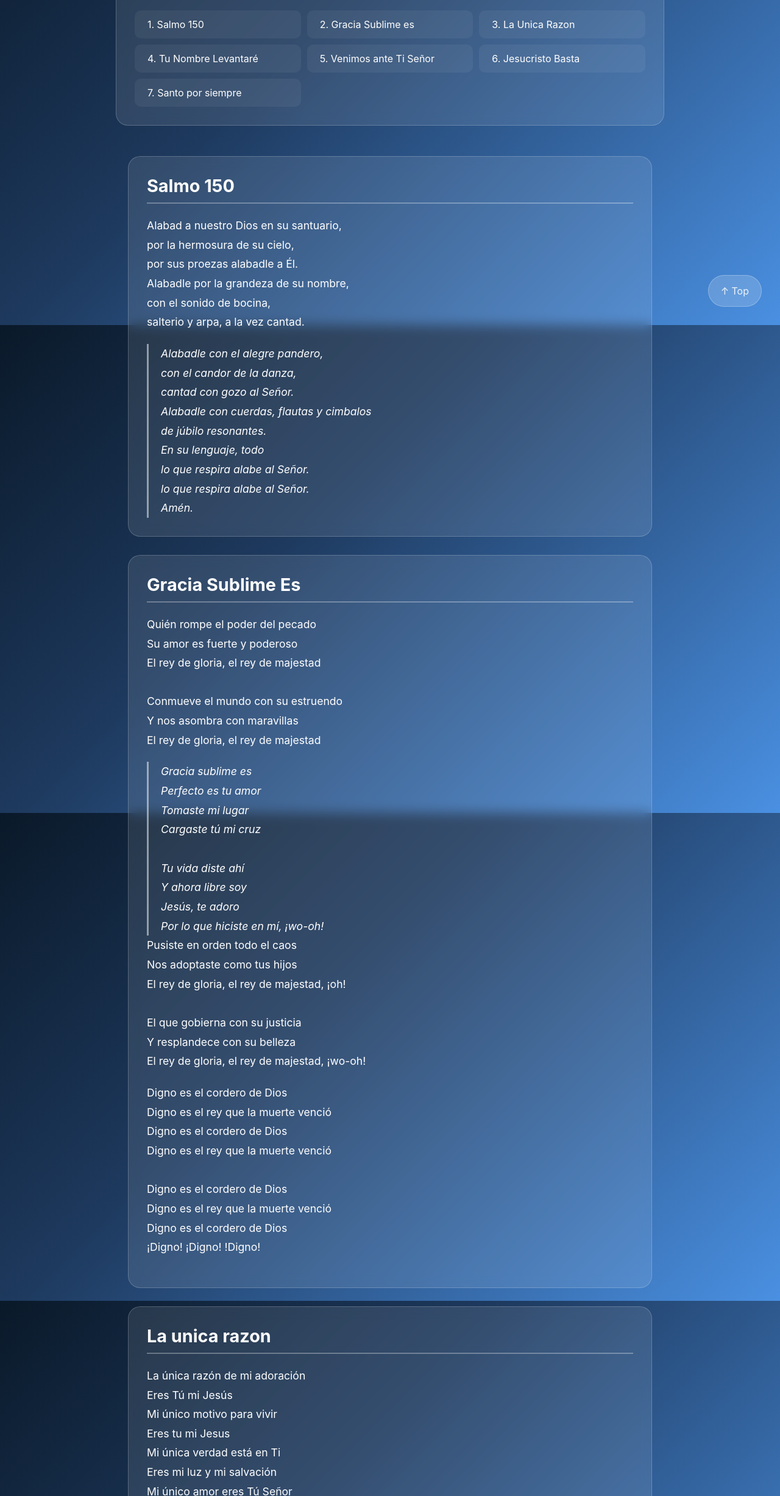
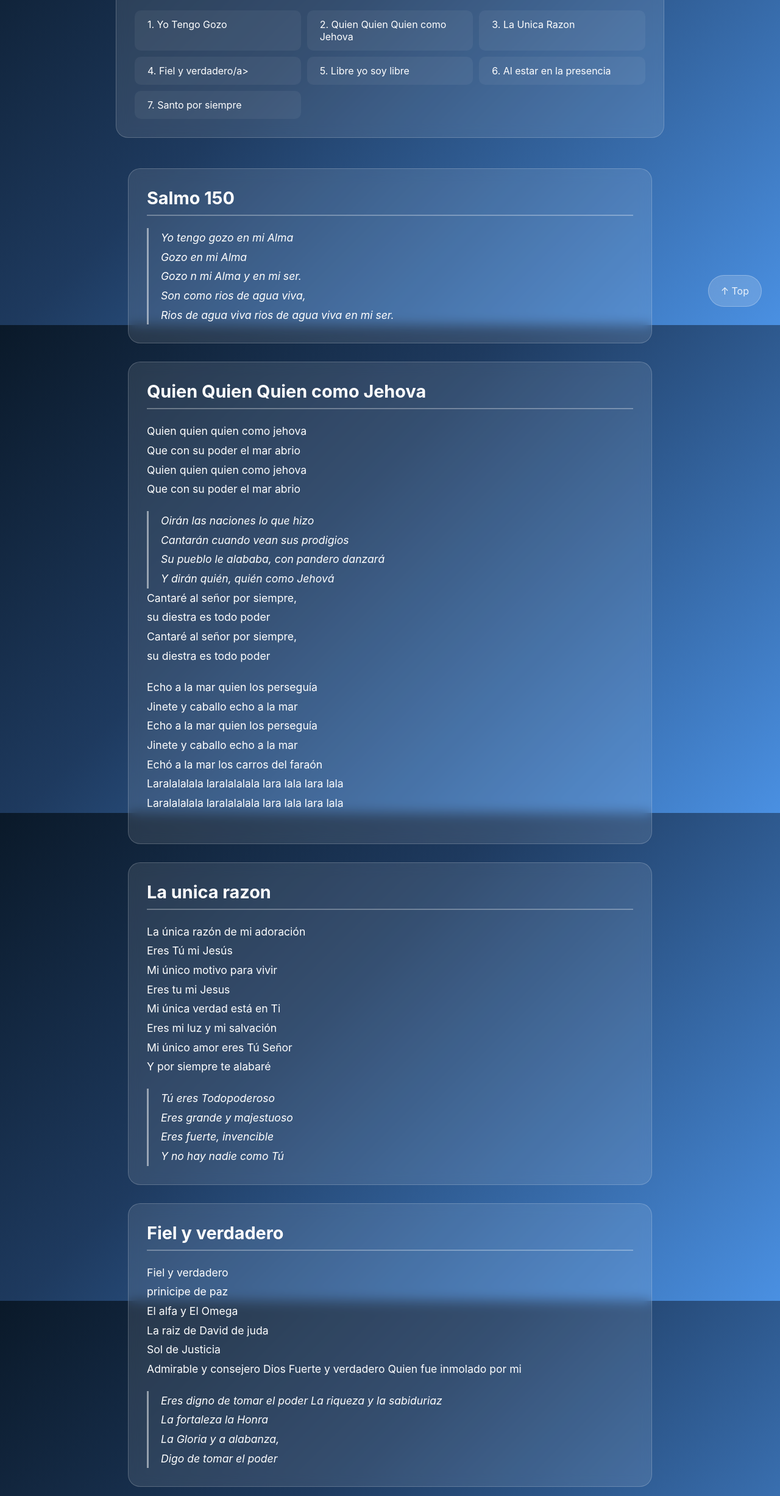
Before and after one commit to k-chavez-licea/EnTuNombre-QF, a plain HTML site: page songs.html in a window 1280 px wide. Shown: the part 267-2720 px from the top of the page at 61% size. Drawn offline with Linux system fonts and the light colour scheme.

Commit message:
Update songs.html

```diff
--- a/songs.html
+++ b/songs.html
@@ -206,21 +206,21 @@
     <nav class="toc">
         <h2>Select a Song / Selecciona un Canto</h2>
         <div class="toc-grid">
-            <a href="#song1">1. Salmo 150</a>
-            <a href="#song2">2. Gracia Sublime es</a>
+            <a href="#song1">1. Yo Tengo Gozo</a>
+            <a href="#song2">2. Quien Quien Quien como Jehova</a>
             <a href="#song3">3. La Unica Razon</a>
-            <a href="#song5">4. Tu Nombre Levantaré</a>
-            <a href="#song6">5. Venimos ante Ti Señor</a>
-            <a href="#song7">6. Jesucristo Basta</a>
+            <a href="#song5">4. Fiel y verdadero/a>
+            <a href="#song6">5. Libre yo soy libre</a>
+            <a href="#song7">6. Al estar en la presencia</a>
             <a href="#song8">7. Santo por siempre</a>
-        <!-- <a href="#song9">8. Quien quien quein como Jehova</a>
+          <!--  <a href="#song9">8. Quien quien quein como Jehova</a>
             <a href="#song10">9. Libre yo soy libre</a>
             <a href="#song12">10. Fiel y verdadero</a>
             <a href="#song14">11. Te doy gloria</a>
             <a href="#song15">12. Al estar en la presencia</a>
             <a href="#song17">13. Abre mis ojos</a>
             <a href="#song18">14. Quiero levantar a ti</a>
-            <a href="#song20">15. Holy Forever</a> -->
+            <a href="#song20">15. Holy Forever</a>. -->
         </div>
     </nav>
 
@@ -230,71 +230,47 @@
         <section class="song" id="song1">
             <h3>Salmo 150</h3>
             <div class="song-content">
-                <div class="verse">
-                    Alabad a nuestro Dios en su santuario,<br>
-                    por la hermosura de su cielo,<br>
-                    por sus proezas alabadle a Él.<br>
-                    Alabadle por la grandeza de su nombre,<br>
-                    con el sonido de bocina,<br>
-                    salterio y arpa, a la vez cantad.
-                </div>
                 <div class="chorus">
-                    Alabadle con el alegre pandero,<br>
-                    con el candor de la danza,<br>
-                    cantad con gozo al Señor.<br>
-                    Alabadle con cuerdas, flautas y cimbalos<br>
-                    de júbilo resonantes.<br>
-                    En su lenguaje, todo<br>
-                    lo que respira alabe al Señor.<br>
-                    lo que respira alabe al Señor.<br>
-                    Amén.
+                    Yo tengo gozo en mi Alma<br>
+                    Gozo en mi Alma <br>
+                    Gozo n mi Alma y en mi ser.<br>
+                    Son como rios de agua viva,<br>
+                    Rios de agua viva rios de agua viva en mi ser.
                 </div>
             </div>
         </section>
 
         <!-- Song 2 -->
         <section class="song" id="song2">
-            <h3>Gracia Sublime Es</h3>
+            <h3>Quien Quien Quien como Jehova</h3>
             <div class="song-content">
                 <div class="verse">
-                    Quién rompe el poder del pecado<br>
-                    Su amor es fuerte y poderoso<br>
-                    El rey de gloria, el rey de majestad <br>
-                    <br>
-                    Conmueve el mundo con su estruendo<br>
-                    Y nos asombra con maravillas<br>
-                    El rey de gloria, el rey de majestad
+                    Quien quien quien como jehova<br>
+                    Que con su poder el mar abrio<br>
+                    Quien quien quien como jehova<br>
+                    Que con su poder el mar abrio<br>
                 </div>
                 <div class="chorus">
-                    Gracia sublime es<br>
-                    Perfecto es tu amor<br>
-                    Tomaste mi lugar<br>
-                    Cargaste tú mi cruz<br>
-                    <br>
-                    Tu vida diste ahí<br>
-                    Y ahora libre soy<br>
-                    Jesús, te adoro<br>
-                    Por lo que hiciste en mí, ¡wo-oh!
+                    Oirán las naciones lo que hizo<br>
+                    Cantarán cuando vean sus prodigios<br>
+                    Su pueblo le alababa, con pandero danzará<br>
+                    Y dirán quién, quién como Jehová
                 </div>
                 <div class="verse">
-                    Pusiste en orden todo el caos<br>
-                    Nos adoptaste como tus hijos<br>
-                    El rey de gloria, el rey de majestad, ¡oh!<br>
-                    <br>
-                    El que gobierna con su justicia<br>
-                    Y resplandece con su belleza<br>
-                    El rey de gloria, el rey de majestad, ¡wo-oh!<br>
+                    Cantaré al señor por siempre,<br>
+                    su diestra es todo poder<br>
+                    Cantaré al señor por siempre,<br>
+                    su diestra es todo poder<br>
                 </div>
                 <div class="verse">
-                    Digno es el cordero de Dios<br>
-                    Digno es el rey que la muerte venció<br>
-                    Digno es el cordero de Dios<br>
-                    Digno es el rey que la muerte venció<br>
-                        <br>
-                    Digno es el cordero de Dios<br>
-                    Digno es el rey que la muerte venció<br>
-                    Digno es el cordero de Dios<br>
-                    ¡Digno! ¡Digno! !Digno!<br
+                    Echo a la mar quien los perseguía<br>
+                    Jinete y caballo echo a la mar<br>
+                    Echo a la mar quien los perseguía<br>
+                    Jinete y caballo echo a la mar<br>
+                    Echó a la mar los carros del faraón
+                    <br>
+                    Laralalalala laralalalala lara lala lara lala<br>
+                    Laralalalala laralalalala lara lala lara lala<br>
                 </div>
             </div>
         </section>
@@ -324,88 +300,68 @@
 
         <!-- Song 4 -->
         <section class="song" id="song4">
-            <h3>Tu Nombre Levantare</h3>
+            <h3>Fiel y verdadero</h3>
             <div class="song-content">
                 <div class="verse">
-                    Tu nombre levantare<br>
-                    Me delito en adorarte<br>
-                    Te agradesco que en mi vida estes<br>
-                    Que vinieras a salvarme
+                    Fiel y verdadero<br>
+                    prinicipe de paz<br>
+                    El alfa y El Omega<br>
+                    La raiz de David de juda<br>
+                    Sol de Justicia<br>
+                    Admirable y consejero
+                    Dios Fuerte y verdadero
+                    Quien fue inmolado por mi
                 </div>
                 <div class="chorus">
-                    Dejaste el trono para<br>
-                    Mostrarnos las luz<br>
-                    De tu trono a la cruz<br>
-                    Y mi deuda pagar<br>
-                    De la cruz a morir<br>
-                    De la muerte a tu trono<br>
-                    Tu nombre levantare
+                    Eres digno de tomar el poder
+                    La riqueza y la sabiduriaz<br>
+                    La fortaleza la Honra<br>
+                    La Gloria y a alabanza,<br>
+                    Digo de tomar el poder<br>
                 </div>
             </div>
         </section>
 
         <!-- Song 5 -->
         <section class="song" id="song5">
-            <h3>Venimos ante ti</h3>
+            <h3>Libre yo soy libre</h3>
             <div class="song-content">
                 <div class="verse">
-                    // Venimos ante ti Señor, con corazones sinceros<br>
-                    Llenos de alabanza y de adoración //<br>
-                    // Porque Tú eres Rey de Reyes y Señor de Señores<br>
-                    Sólo Tú eres digno de que todos te adoren //
+                    Libre, yo soy libre<br>
+                    Las cadenas del pecado han sido rotas<br>
+                    Libre, yo soy libre<br>
+                    Para cantar, para danzar, para gozar<br>
+                    <br>
+                    Yo he vencido, al enemigo<br>
+                    Por la sangre de Jesucristo yo soy libre<br>
                 </div>
             </div>
         </section>
 
         <!-- Song 6 -->
         <section class="song" id="song6">
-            <h3>Jesuscristo Basta</h3>
+            <h3>AL Estar en la presencia</h3>
             <div class="song-content">
                 <div class="verse">
-                    Nuestros corazones<br>
-                    Insaciables son<br>
-                    Hasta que conocen<br>
-                    A su salvador
-                </div>
-                <div class="chorus">
-                    Tal y como somos, nos amó<br>
-                    Hoy, nos acercamos sin temor<br>
-                    Él es el agua que al beber<br>
-                    Nunca más tendremos sed<br>
-                    Jesucristo basta<br>
-                    Jesucristo basta
-                </div>
-                <div class="verse">
-                    Mi castigo recibió<br>
-                    Y Su herencia me entrego<br>
-                    Jesucristo basta<br>
-                    Jesucristo basta
-                </div>
-                    <div class="verse">
-                    Fuimos alcanzados<br>
-                    Por Su gran amor<br>
-                    Con brazos abiertos<br>
-                    Nos recibe hoy<br>
-                    Tal y como somos, nos amó<br>
-                    Hoy, nos acercamos sin temor
-                </div>
-                </div>
-                    <div class="verse">
-                    Él es el agua que al beber<br>
-                    Nunca más tendremos sed<br>
-                    Jesucristo basta<br>
-                    Jesucristo basta<br>
-                    Mi castigo recibió<br>
-                    Y Su herencia me entregó<br>
-                    Jesucristo basta<br>
-                    Jesucristo basta
+                Al estar en la presencia de tu divinidad<br>
+                Y al contemplar la hermosura de tu santidad<br>
+                Mi espíritu se alegra en tu majestad<br>
+                Te adoro a Ti, te adoro a Ti<br>
+                Cuando veo la grandeza de tu dulce amor<br>
+                Y compruebo la pureza de tu corazón<br>
+                Mi espíritu se alegra en tu majestad Te adoro a Ti, te adoro a Ti<br>
+                Y al estar aquí delante de Ti, te adoraré<br>
+                Postrado ante Ti, mi corazón te adora, oh Dios<br>
+                Y siempre quiero estar para adorar<br>
+                Y contemplar tu santidad<br>
+                Te adoro a Ti, Señor Te adoro a Ti<br>
                 </div>
             </div>
 
 
         </section>
                 <!-- Song 7 -->
-        <section class="song" id="song6">
+        <section class="song" id="song7">
             <h3>Santo Porsiempre</h3>
             <div class="song-content">
                 <div class="verse">
```
